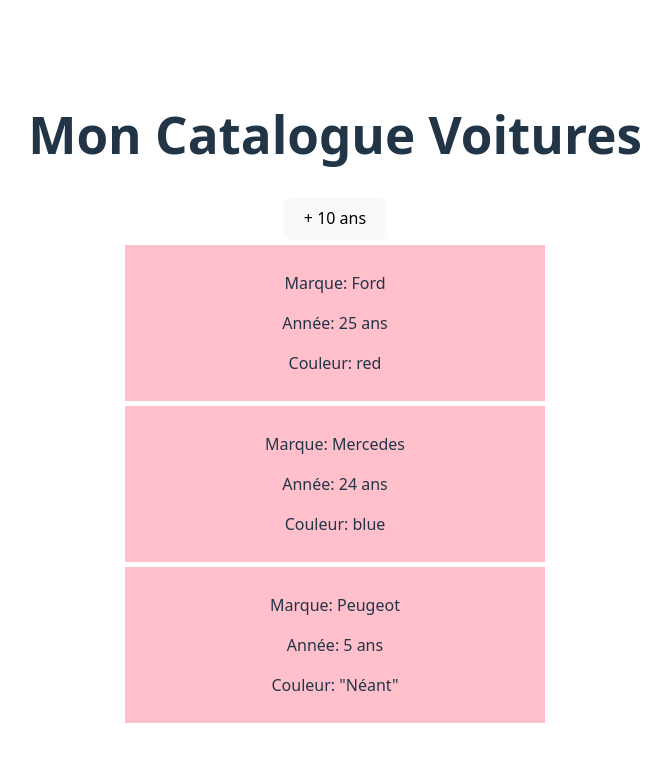
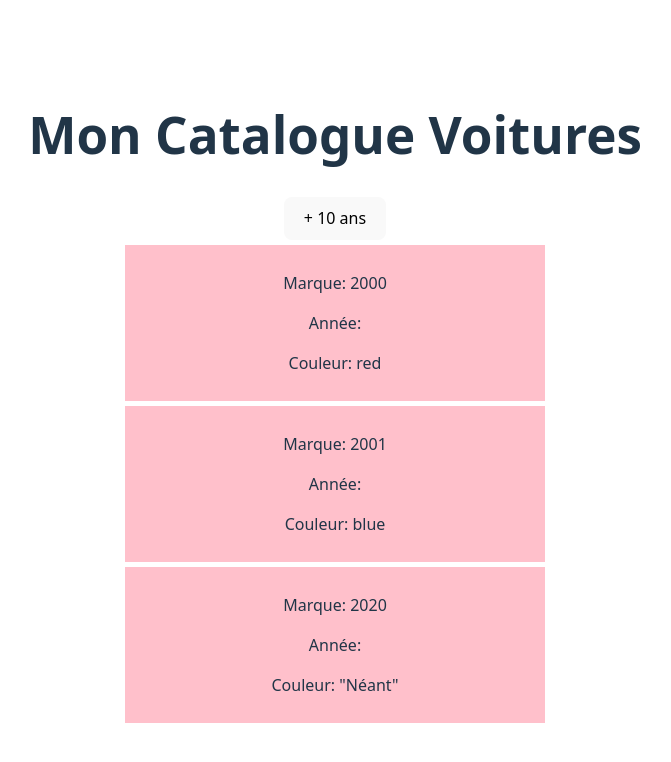
Before and after one commit to Julen37/coursREACT, a React (Vite) app in the folder my-app/: page / in a window 1280 px wide. Shown: the top 762 px of the page, without its empty margins (305-976 px from the left). Built offline with nearby package versions, Linux system fonts and the light colour scheme.

Commit message:
boucle methode map / destructuring

```diff
--- a/my-app/src/components/MyCars.jsx
+++ b/my-app/src/components/MyCars.jsx
@@ -36,7 +36,7 @@ class Mycars extends Component {
                 <Car color={this.state.voitures[1].color} year={year - this.state.voitures[1].year + ' ans'}>{this.state.voitures[1].name}</Car>
                 <Car color={this.state.voitures[2].color} year={year - this.state.voitures[2].year + ' ans'}>{this.state.voitures[2].name}</Car> */}
 
-                {
+                {/* {
                     this.state.voitures.map((voiture, index) => {
                         return (
                             <div key={index}>
@@ -49,6 +49,21 @@ class Mycars extends Component {
                             </div>
                         )
                     })
+                } */}
+
+                {
+                    this.state.voitures.map(({name, color, year}, index) => {
+                        return (
+                            <div key={index}>
+                                <Car
+                                    name={name}
+                                    color={color}
+                                >
+                                    {year}
+                                </Car>
+                            </div>
+                        )
+                    })
                 }
             </div>
 
```
